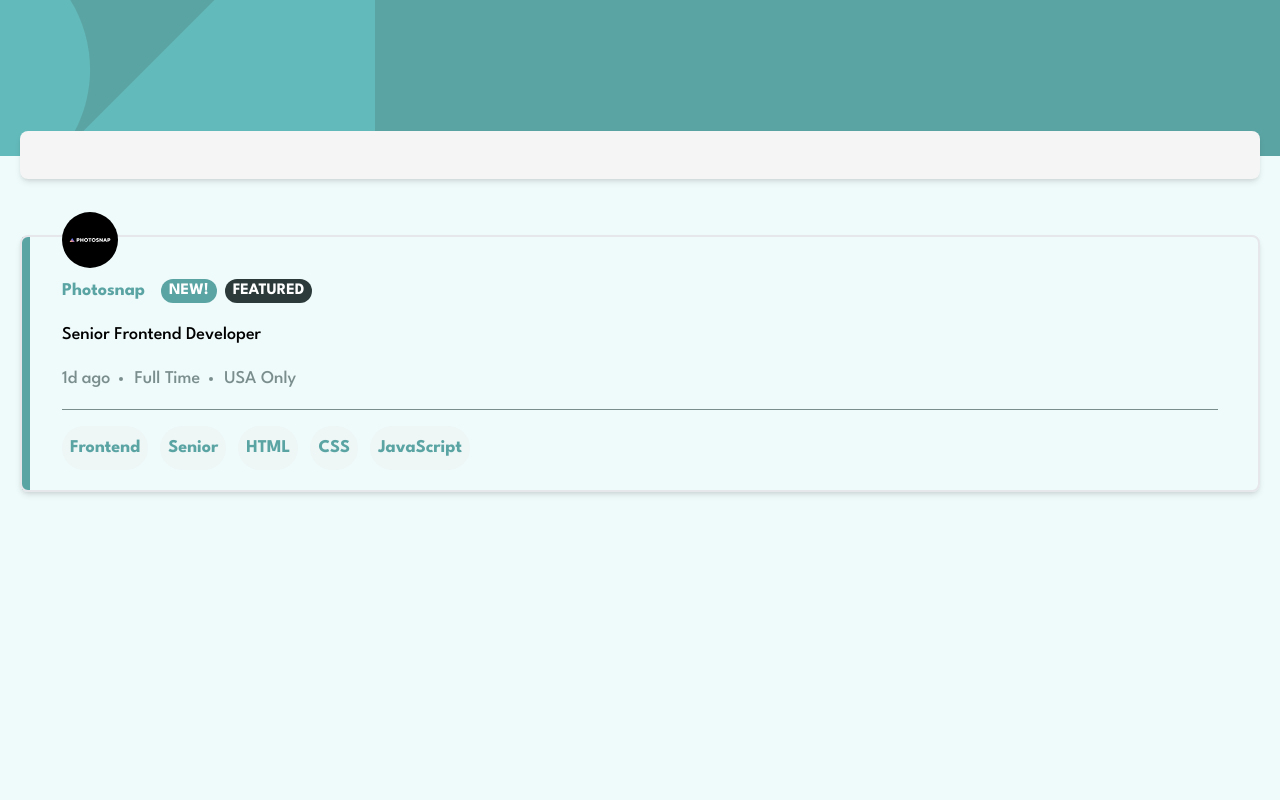
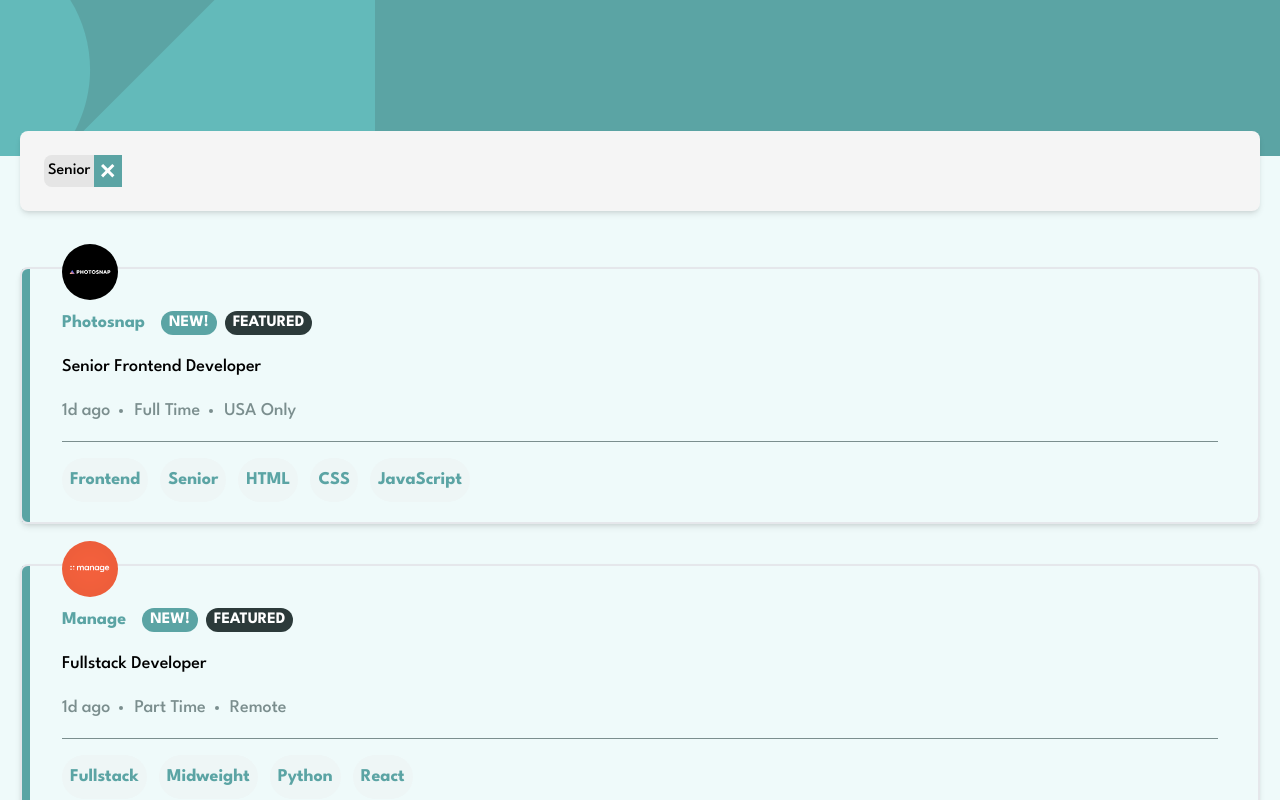
Before and after one commit to Joadevy/Job-listing-app, a React (Vite) app: page / in a window 1280 px wide. Both pictures are taken after a click on the button "Senior". Shown: the top 800 px of the page. Built offline with nearby package versions, Linux system fonts and the light colour scheme.

Commit message:
Replaced context for props

```diff
--- a/src/Ad.tsx
+++ b/src/Ad.tsx
@@ -1,13 +1,13 @@
-import { FC, useContext } from "react";
+import { FC } from "react";
 
-import { Filter, type adProps } from "./types";
-import { AppCtx } from "./AppCtx";
+import { type adProps } from "./types";
 
 interface Props {
   ad: adProps;
+  setFilter: (_x: string) => void;
 }
 // eslint-disable-next-line no-undef
-const Ad: FC<Props> = ({ ad }): JSX.Element => {
+const Ad: FC<Props> = ({ ad, setFilter }): JSX.Element => {
   const {
     company,
     logo,
@@ -22,8 +22,6 @@ const Ad: FC<Props> = ({ ad }): JSX.Element => {
     languages,
     tools,
   } = ad;
-
-  const { filters, setFilters } = useContext(AppCtx);
 
   return (
     <div className="px-10 pt-10 pb-5 relative shadow-md border-2 rounded-lg text-lg">
@@ -61,31 +59,15 @@ const Ad: FC<Props> = ({ ad }): JSX.Element => {
         <div className="flex gap-3 flex-wrap text-primary-cyan font-bold">
           <button
             className="bg-neutral-cyan-200 p-2 rounded-full"
-            onClick={() =>
-              filters.role !== role
-                ? setFilters({ ...filters, role: role })
-                : ""
-            }
-            onKeyPress={() => {
-              filters.role !== role
-                ? setFilters({ ...filters, role: role })
-                : "";
-            }}
+            onClick={() => setFilter(role)}
+            onKeyPress={() => setFilter(role)}
           >
             {role}
           </button>
           <button
             className="bg-neutral-cyan-200 p-2 rounded-full"
-            onClick={() =>
-              filters.level !== level
-                ? setFilters({ ...filters, level: level })
-                : ""
-            }
-            onKeyPress={() => {
-              filters.role !== role
-                ? setFilters({ ...filters, level: level })
-                : "";
-            }}
+            onClick={() => setFilter(level)}
+            onKeyPress={() => setFilter(level)}
           >
             {level}
           </button>
@@ -93,18 +75,8 @@ const Ad: FC<Props> = ({ ad }): JSX.Element => {
             <button
               key={index}
               className="bg-neutral-cyan-200 p-2 rounded-full"
-              onClick={() => {
-                !filters.languages.includes(language)
-                  ? (filters.languages.push(language),
-                    setFilters({ ...filters }))
-                  : "";
-              }}
-              onKeyPress={() => {
-                !filters.languages.includes(language)
-                  ? (filters.languages.push(language),
-                    setFilters({ ...filters }))
-                  : "";
-              }}
+              onClick={() => setFilter(language)}
+              onKeyPress={() => setFilter(language)}
             >
               {language}
             </button>
@@ -113,16 +85,8 @@ const Ad: FC<Props> = ({ ad }): JSX.Element => {
             <button
               key={tool}
               className="bg-neutral-cyan-200 p-2 rounded-full"
-              onClick={() => {
-                !filters.tools.includes(tool)
-                  ? (filters.tools.push(tool), setFilters({ ...filters }))
-                  : "";
-              }}
-              onKeyPress={() => {
-                !filters.tools.includes(tool)
-                  ? (filters.tools.push(tool), setFilters({ ...filters }))
-                  : "";
-              }}
+              onClick={() => setFilter(tool)}
+              onKeyPress={() => setFilter(tool)}
             >
               {tool}
             </button>
--- a/src/App.tsx
+++ b/src/App.tsx
@@ -1,9 +1,10 @@
-import type { Filter, adProps } from "./types";
+import type { adProps } from "./types";
 
 import { useState, useEffect } from "react";
 
-import { AppCtx } from "./AppCtx";
+// import { AppCtx } from "./AppCtx";
 import Ad from "./Ad";
+import Filter from "./Filter";
 
 function commonElement(arr1: string[], arr2: string[]) {
   return arr2.every((value) => arr1.includes(value));
@@ -12,18 +13,11 @@ function commonElement(arr1: string[], arr2: string[]) {
 function App() {
   const [ads, setAds] = useState<adProps[]>([]);
   const [status, setStatus] = useState<"loading" | "success">("loading");
-  const [filters, setFilters] = useState<Filter>({
-    role: "",
-    level: "",
-    languages: [],
-    tools: [],
-  });
+  const [filters, setFilters] = useState<Set<string>>(() => new Set());
 
   useEffect(() => {
     requestData();
   }, []); // eslint-disable-line react-hooks/exhaustive-deps
-
-  console.log("render");
 
   const requestData = async () => {
     await fetch("./data.json")
@@ -34,66 +28,35 @@ function App() {
       });
   };
 
+  const handleAddFilter = (filter: string) => {
+    // Avoid no sense re-renders
+    if (!filters.has(filter)) {
+      setFilters((prev) => new Set(prev.add(filter)));
+    }
+  };
+
   if (status === "loading") return <div>loading...</div>;
+  console.log("render");
 
   return (
     <div>
       <header className="bg-primary-cyan">
         <img alt="" src="assets/images/bg-header-mobile.svg" />
       </header>
-      {filters.languages.length ||
-      filters.tools.length ||
-      filters.role ||
-      filters.level ? (
+
+      {filters.size ? (
         <div className="flex flex-wrap gap-4 m-5 p-6 bg-neutral-100 relative z-10 mt-[-25px] shadow-md rounded-lg">
-          {filters.languages.map((filter) => (
-            <div
-              key={filter}
-              className="flex bg-neutral-200 border-2 rounded-lg border-none relative z-0"
-            >
-              <div className="p-1 mr-7">{filter}</div>
-              <button
-                className="w-7 h-full bg-primary-cyan absolute right-0 z-[-5]"
-                // onClick={() => setFilters(filters.filter((f) => f !== filter))}
-                // onKeyDown={() =>
-                //   setFilters(filters.filter((f) => f !== filter))
-                // }
-              >
-                <img
-                  alt=""
-                  className="m-auto align-middle"
-                  src="./assets/images/icon-remove.svg"
-                />
-              </button>
-            </div>
+          {Array.from(filters).map((filter) => (
+            <Filter key={filter} filter={filter} />
           ))}
         </div>
-      ) : (
-        ""
-      )}
-      <AppCtx.Provider value={{ filters, setFilters }}>
-        <main className="flex flex-col gap-10 mx-5 my-14">
-          {ads
-            .filter((ad) => {
-              const { role, level, languages, tools } = filters;
+      ) : null}
 
-              return (
-                ((ad.role === role || role === "") &&
-                  (level === "" || ad.level === level) &&
-                  (commonElement(ad.languages, languages) ||
-                    languages.length === 0) &&
-                  (tools.length === 0 || commonElement(ad.tools, tools))) ||
-                (role === "" &&
-                  level === "" &&
-                  languages.length === 0 &&
-                  tools.length === 0)
-              );
-            })
-            .map((ad: adProps) => (
-              <Ad key={ad.id} ad={ad} />
-            ))}
-        </main>
-      </AppCtx.Provider>
+      <main className="flex flex-col gap-10 mx-5 my-14">
+        {ads.map((ad: adProps) => (
+          <Ad key={ad.id} ad={ad} setFilter={handleAddFilter} />
+        ))}
+      </main>
     </div>
   );
 }
--- a/src/AppCtx.tsx
+++ /dev/null
@@ -1,17 +0,0 @@
-import { createContext, SetStateAction } from "react";
-
-import { type Filter } from "./types";
-
-export type globalContext = {
-  // ads: adProps[];
-  // setAds: (_x: SetStateAction<adProps[]>) => void;
-  filters: Filter;
-  setFilters: (_x: SetStateAction<Filter>) => void;
-};
-
-export const AppCtx = createContext<globalContext>({
-  // ads: [],
-  // setAds: () => {},
-  filters: { role: "", level: "", languages: [], tools: [] },
-  setFilters: () => {},
-});
```
